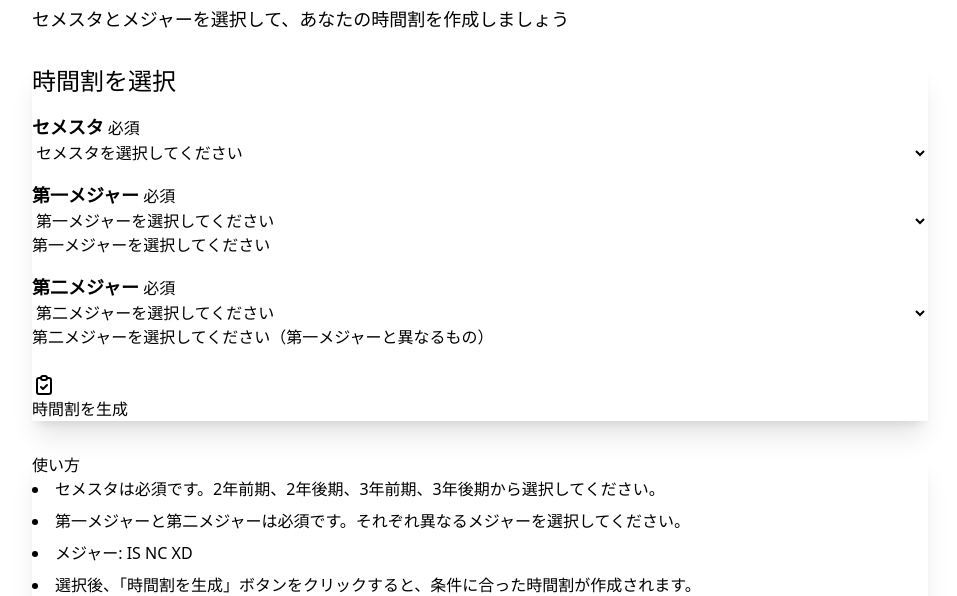
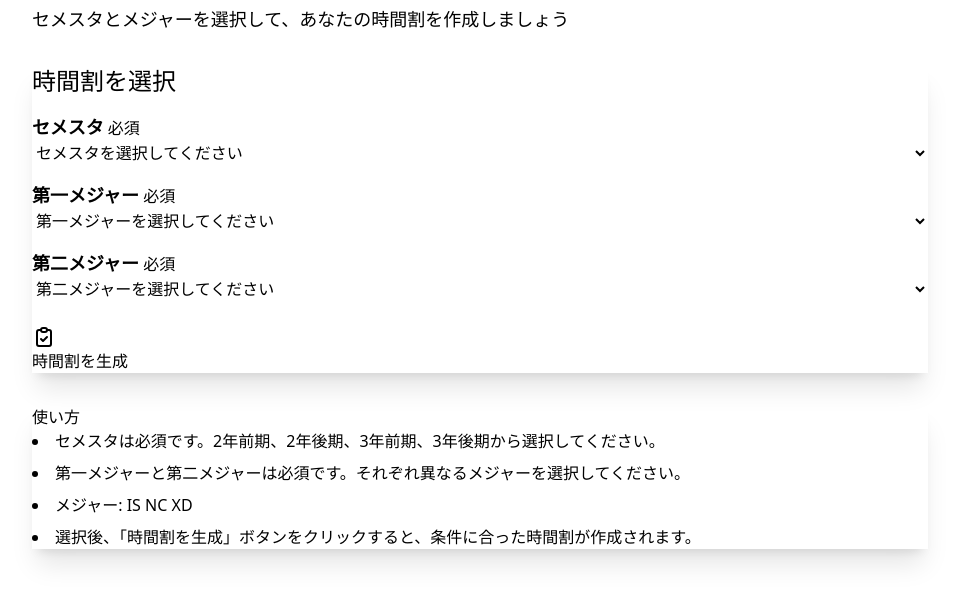
Before and after one commit to tsmh3939/ModelTimeTable, a Flask app: page / in a window 1280 px wide. Shown: the part 1027-1623 px from the top of the page, without its empty margins (160-1117 px from the left). Run offline with Flask 3, Linux system fonts and the light colour scheme; some libraries are stand-ins or nearby versions.

Commit message:
Cloud Runへの対応3

```diff
--- a/src/__init__.py
+++ b/src/__init__.py
@@ -21,7 +21,7 @@ db: SQLAlchemy = SQLAlchemy()
 migrate: Migrate = Migrate()
 
 basedir = os.path.abspath(os.path.dirname(__file__))
-db_name = os.environ.get("FLASK_DB_NAME", "app.db")
+db_name = os.environ.get("FLASK_DB_NAME", "modeltimetable.db")
 app.config['SQLALCHEMY_DATABASE_URI'] = 'sqlite:///' + os.path.join(basedir, db_name)
 app.config['SQLALCHEMY_TRACK_MODIFICATIONS'] = False
 
--- a/src/templates/components/timetable_selector.html
+++ b/src/templates/components/timetable_selector.html
@@ -34,9 +34,6 @@
                     </option>
                     {% endfor %}
                 </select>
-                <label class="label">
-                    <span class="label-text-alt">{{ t('index', 'major1_help') }}</span>
-                </label>
             </div>
 
             <!-- 第二メジャー選択 -->
@@ -53,9 +50,6 @@
                     </option>
                     {% endfor %}
                 </select>
-                <label class="label">
-                    <span class="label-text-alt">{{ t('index', 'major2_help') }}</span>
-                </label>
             </div>
 
             <!-- 送信ボタン -->
```
